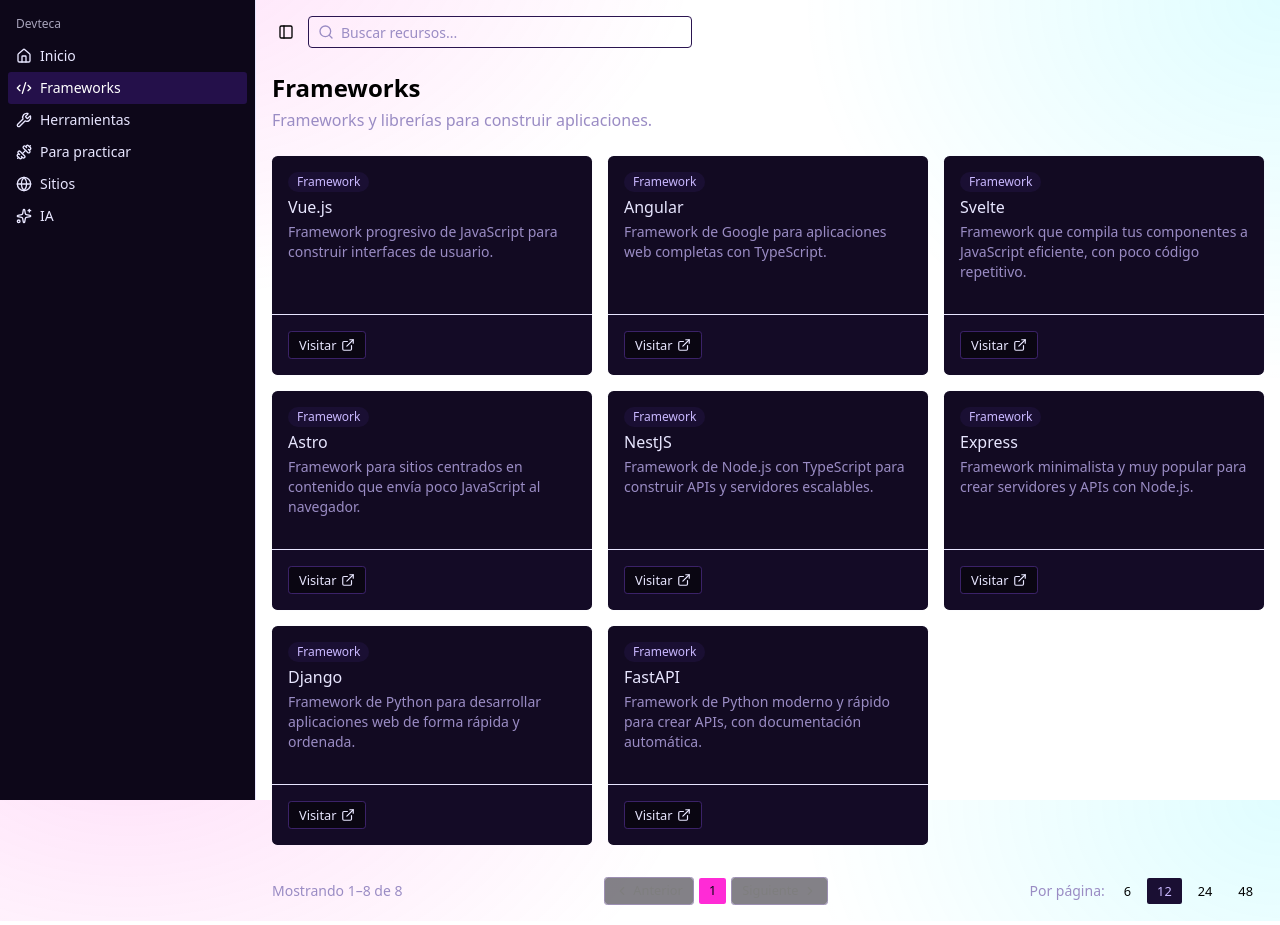
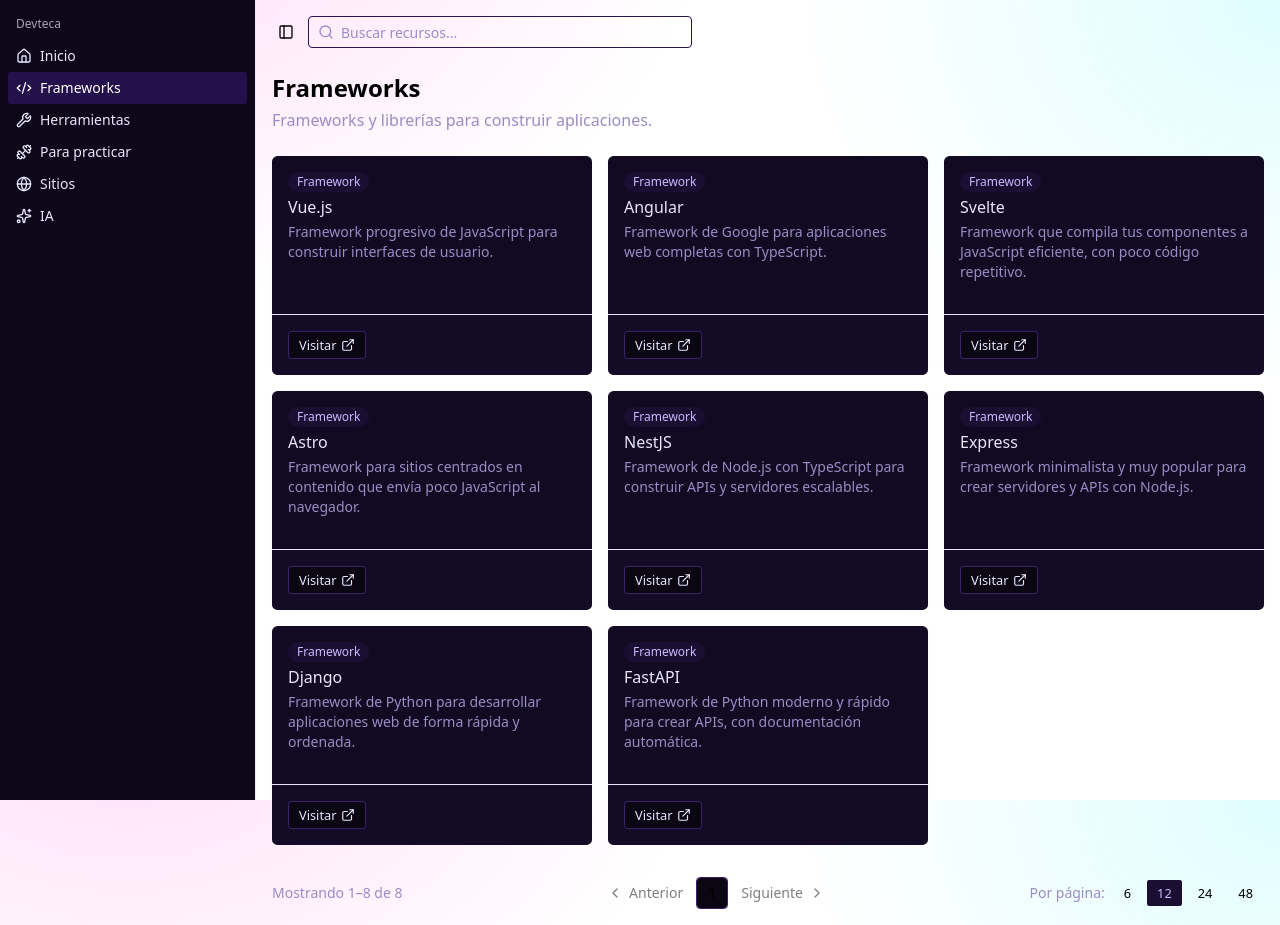
Before and after one commit to hstrelowdev/Devteca, a Next.js app: page /frameworks in a window 1280 px wide. Built offline with nearby package versions, Linux system fonts and the light colour scheme.

Commit message:
Implementa componente paginador

```diff
--- a/components/my/paginador.tsx
+++ b/components/my/paginador.tsx
@@ -1,6 +1,14 @@
+import { Button } from "@/components/ui/button";
+import {
+  Pagination,
+  PaginationContent,
+  PaginationEllipsis,
+  PaginationItem,
+  PaginationLink,
+  PaginationNext,
+  PaginationPrevious,
+} from "@/components/ui/pagination";
 import Link from "next/link";
-import { ChevronLeft, ChevronRight } from "lucide-react";
-import { Button } from "@/components/ui/button";
 import { OPCIONES_POR_PAGINA, POR_PAGINA_DEFECTO } from "@/lib/paginacion";
 
 type Props = {
@@ -55,6 +63,8 @@
 
   const desde = (pagina - 1) * por + 1;
   const hasta = Math.min(pagina * por, total);
+  const esPrimera = pagina <= 1;
+  const esUltima = pagina >= totalPaginas;
 
   return (
     <div className="mt-8 flex flex-col gap-4 lg:flex-row lg:items-center lg:justify-between">
@@ -62,60 +72,48 @@
         Mostrando {desde}–{hasta} de {total}
       </p>
 
-      <nav
-        aria-label="Paginación"
-        className="flex flex-wrap items-center gap-1"
-      >
-        {pagina > 1 ? (
-          <Button asChild variant="outline" size="sm">
-            <Link href={href(base, extra, pagina - 1, por)}>
-              <ChevronLeft />
-              Anterior
-            </Link>
-          </Button>
-        ) : (
-          <Button variant="outline" size="sm" disabled>
-            <ChevronLeft />
-            Anterior
-          </Button>
-        )}
+      <Pagination aria-label="Paginación" className="mx-0 w-auto">
+        <PaginationContent>
+          <PaginationItem>
+            <PaginationPrevious
+              href={href(base, extra, Math.max(1, pagina - 1), por)}
+              text="Anterior"
+              aria-disabled={esPrimera}
+              tabIndex={esPrimera ? -1 : undefined}
+              className={
+                esPrimera ? "pointer-events-none opacity-50" : undefined
+              }
+            />
+          </PaginationItem>
 
-        {rango(pagina, totalPaginas).map((n, i) =>
-          n === "…" ? (
-            <span key={`e${i}`} className="px-2 text-muted-foreground">
-              …
-            </span>
-          ) : (
-            <Button
-              key={n}
-              asChild
-              size="sm"
-              variant={n === pagina ? "default" : "ghost"}
-            >
-              <Link
-                href={href(base, extra, n, por)}
-                aria-current={n === pagina ? "page" : undefined}
-              >
-                {n}
-              </Link>
-            </Button>
-          ),
-        )}
+          {rango(pagina, totalPaginas).map((n, i) => (
+            <PaginationItem key={n === "…" ? `e${i}` : n}>
+              {n === "…" ? (
+                <PaginationEllipsis />
+              ) : (
+                <PaginationLink
+                  href={href(base, extra, n, por)}
+                  isActive={n === pagina}
+                >
+                  {n}
+                </PaginationLink>
+              )}
+            </PaginationItem>
+          ))}
 
-        {pagina < totalPaginas ? (
-          <Button asChild variant="outline" size="sm">
-            <Link href={href(base, extra, pagina + 1, por)}>
-              Siguiente
-              <ChevronRight />
-            </Link>
-          </Button>
-        ) : (
-          <Button variant="outline" size="sm" disabled>
-            Siguiente
-            <ChevronRight />
-          </Button>
-        )}
-      </nav>
+          <PaginationItem>
+            <PaginationNext
+              href={href(base, extra, Math.min(totalPaginas, pagina + 1), por)}
+              text="Siguiente"
+              aria-disabled={esUltima}
+              tabIndex={esUltima ? -1 : undefined}
+              className={
+                esUltima ? "pointer-events-none opacity-50" : undefined
+              }
+            />
+          </PaginationItem>
+        </PaginationContent>
+      </Pagination>
 
       <div className="flex items-center gap-1 text-sm">
         <span className="mr-1 text-muted-foreground">Por página:</span>
--- /dev/null
+++ b/components/ui/pagination.tsx
@@ -0,0 +1,129 @@
+import * as React from "react"
+import { cn } from "cn"
+
+import { Button } from "@/components/ui/button"
+import { ChevronLeftIcon, ChevronRightIcon, MoreHorizontalIcon } from "lucide-react"
+
+function Pagination({ className, ...props }: React.ComponentProps<"nav">) {
+  return (
+    <nav
+      role="navigation"
+      aria-label="pagination"
+      data-slot="pagination"
+      className={cn("mx-auto flex w-full justify-center", className)}
+      {...props}
+    />
+  )
+}
+
+function PaginationContent({
+  className,
+  ...props
+}: React.ComponentProps<"ul">) {
+  return (
+    <ul
+      data-slot="pagination-content"
+      className={cn("flex items-center gap-0.5", className)}
+      {...props}
+    />
+  )
+}
+
+function PaginationItem({ ...props }: React.ComponentProps<"li">) {
+  return <li data-slot="pagination-item" {...props} />
+}
+
+type PaginationLinkProps = {
+  isActive?: boolean
+} & Pick<React.ComponentProps<typeof Button>, "size"> &
+  React.ComponentProps<"a">
+
+function PaginationLink({
+  className,
+  isActive,
+  size = "icon",
+  ...props
+}: PaginationLinkProps) {
+  return (
+    <Button
+      asChild
+      variant={isActive ? "outline" : "ghost"}
+      size={size}
+      className={cn(className)}
+    >
+      <a
+        aria-current={isActive ? "page" : undefined}
+        data-slot="pagination-link"
+        data-active={isActive}
+        {...props}
+      />
+    </Button>
+  )
+}
+
+function PaginationPrevious({
+  className,
+  text = "Previous",
+  ...props
+}: React.ComponentProps<typeof PaginationLink> & { text?: string }) {
+  return (
+    <PaginationLink
+      aria-label="Go to previous page"
+      size="default"
+      className={cn("pl-1.5!", className)}
+      {...props}
+    >
+      <ChevronLeftIcon data-icon="inline-start" />
+      <span className="hidden sm:block">{text}</span>
+    </PaginationLink>
+  )
+}
+
+function PaginationNext({
+  className,
+  text = "Next",
+  ...props
+}: React.ComponentProps<typeof PaginationLink> & { text?: string }) {
+  return (
+    <PaginationLink
+      aria-label="Go to next page"
+      size="default"
+      className={cn("pr-1.5!", className)}
+      {...props}
+    >
+      <span className="hidden sm:block">{text}</span>
+      <ChevronRightIcon data-icon="inline-end" />
+    </PaginationLink>
+  )
+}
+
+function PaginationEllipsis({
+  className,
+  ...props
+}: React.ComponentProps<"span">) {
+  return (
+    <span
+      aria-hidden
+      data-slot="pagination-ellipsis"
+      className={cn(
+        "flex size-8 items-center justify-center [&_svg:not([class*='size-'])]:size-4",
+        className
+      )}
+      {...props}
+    >
+      <MoreHorizontalIcon
+      />
+      <span className="sr-only">More pages</span>
+    </span>
+  )
+}
+
+export {
+  Pagination,
+  PaginationContent,
+  PaginationEllipsis,
+  PaginationItem,
+  PaginationLink,
+  PaginationNext,
+  PaginationPrevious,
+}
```
